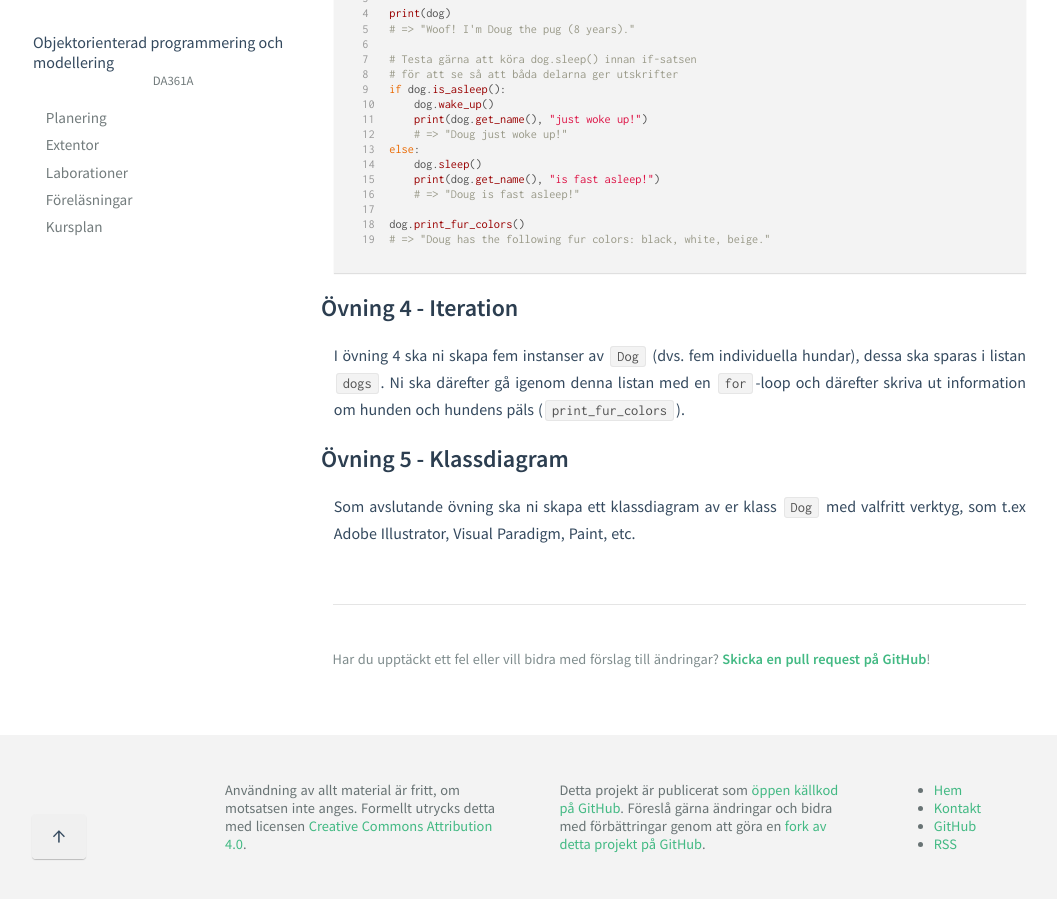
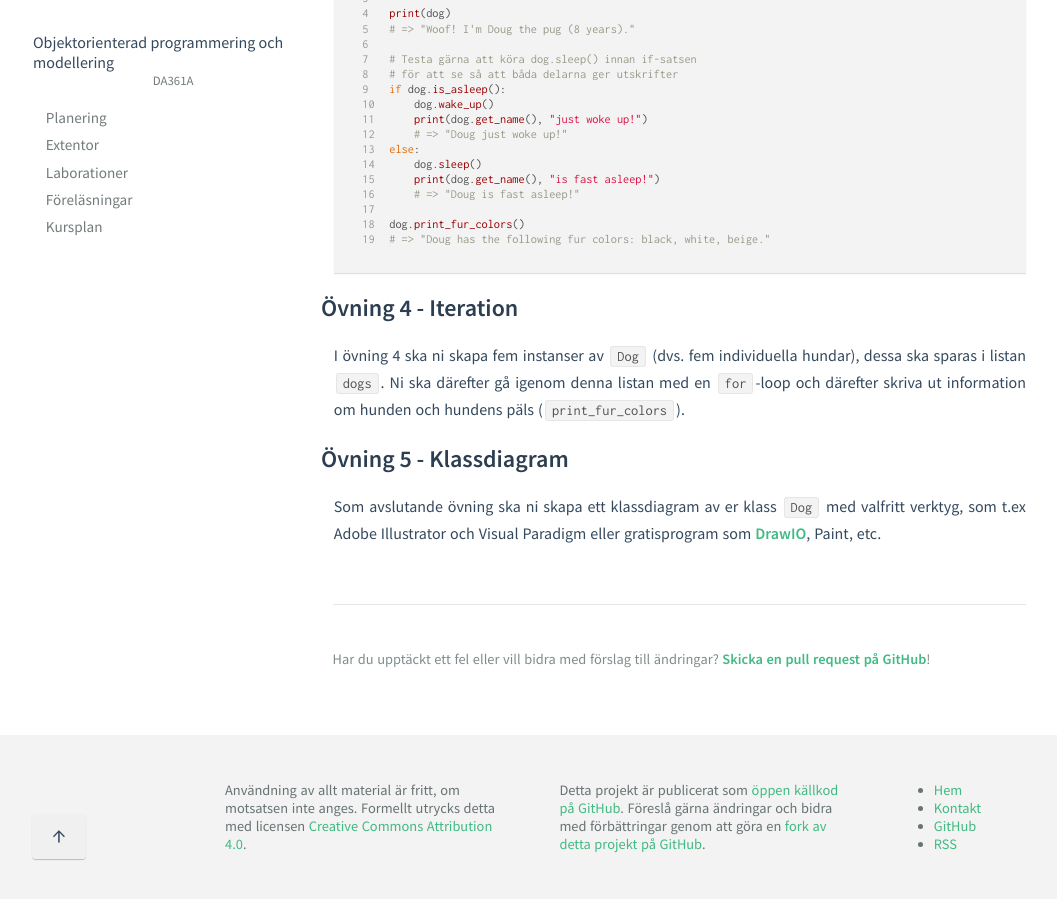
Before and after one commit to stefangeneralao/ia-oop-python, a Jekyll site: the page built from courses/da361a/exercises/L01.md, in a window 1280 px wide and 900 px high, scrolled down 2786 px. Shown: the whole window, without its empty margins (15-1072 px from the left). Built offline with Jekyll 4.4.1, drawn with Linux system fonts in a browser that asks for light colours.

Commit message:
Draw io as suggestion

```diff
--- a/courses/da361a/exercises/L01.md
+++ b/courses/da361a/exercises/L01.md
@@ -146,4 +146,4 @@ I övning 4 ska ni skapa fem instanser av `Dog` (dvs. fem individuella hundar),
 
 ## Övning 5 - Klassdiagram
 
-Som avslutande övning ska ni skapa ett klassdiagram av er klass `Dog` med valfritt verktyg, som t.ex Adobe Illustrator, Visual Paradigm, Paint, etc.
+Som avslutande övning ska ni skapa ett klassdiagram av er klass `Dog` med valfritt verktyg, som t.ex Adobe Illustrator och Visual Paradigm eller gratisprogram som [DrawIO](https://www.draw.io), Paint, etc.
```
